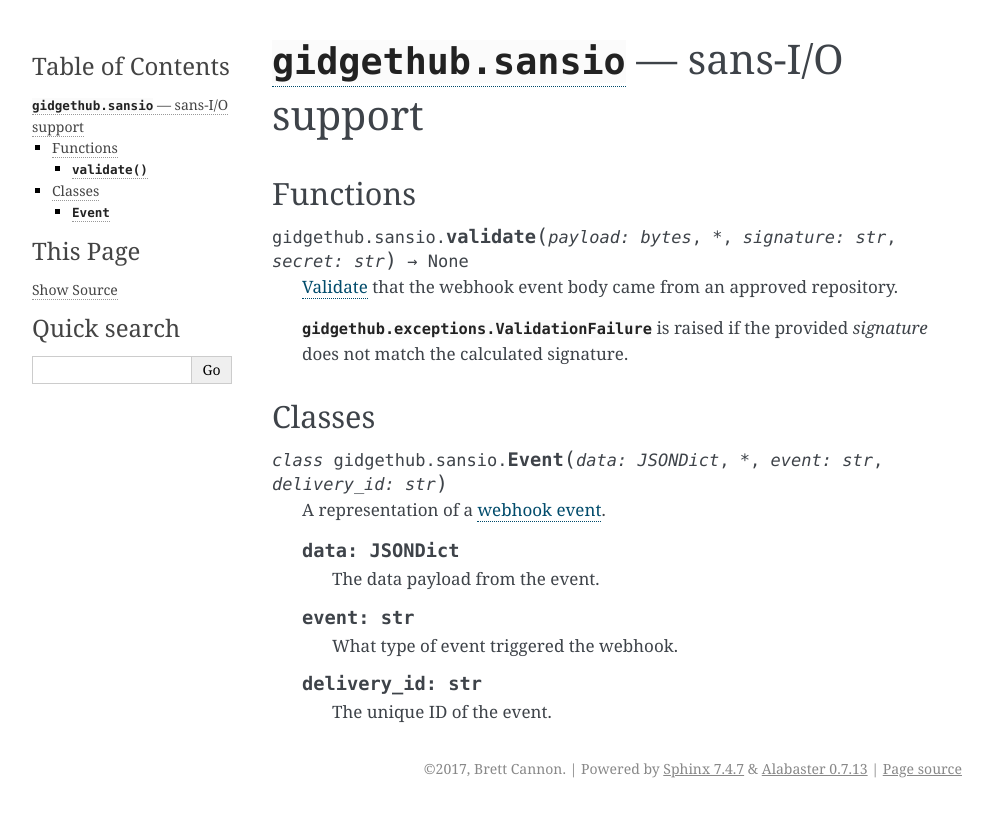
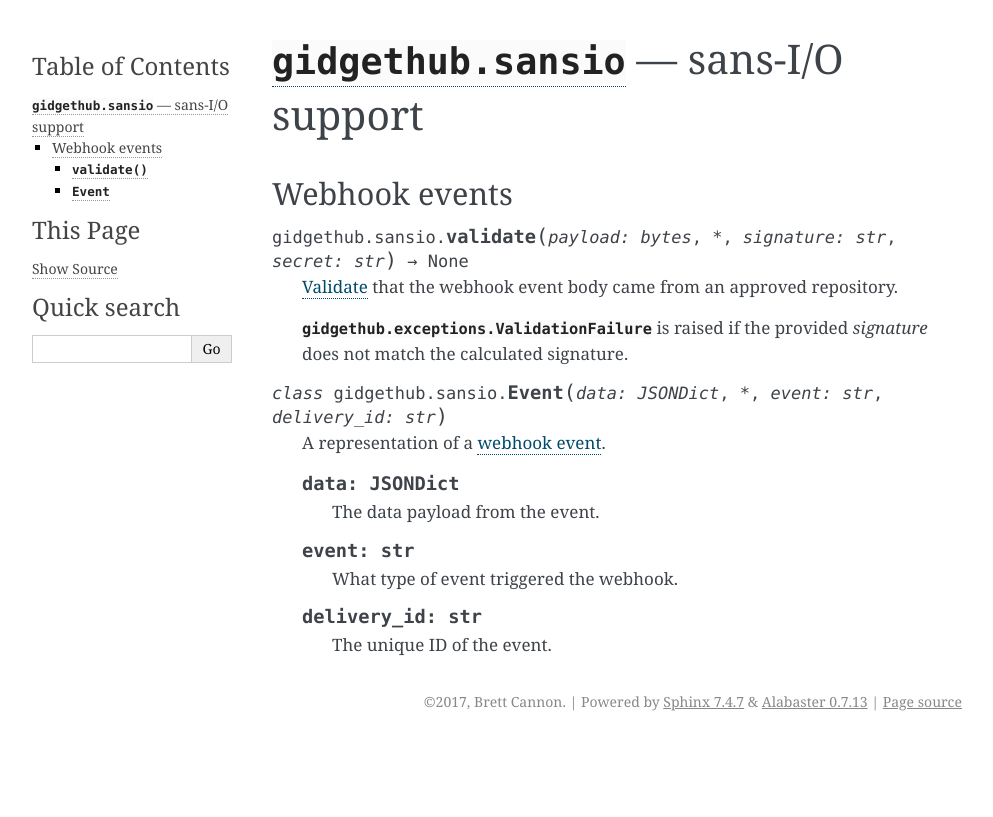
Before and after one commit to gidgethub/gidgethub, a Sphinx documentation site: the page built from docs/sansio.rst, in a window 1280 px wide. Shown: the top 817 px of the page, without its empty margins (148-1141 px from the left). Built offline with Sphinx 7.4.7, drawn with Linux system fonts in a browser that asks for light colours.

```diff
--- a/docs/sansio.rst
+++ b/docs/sansio.rst
@@ -4,8 +4,8 @@
 .. module:: gidgethub.sansio
 
 
-Functions
----------
+Webhook events
+--------------
 
 .. function:: validate(payload: bytes, *, signature: str, secret: str) -> None
 
@@ -15,9 +15,6 @@
    :exc:`gidgethub.exceptions.ValidationFailure` is raised if the provided
    *signature* does not match the calculated signature.
 
-
-Classes
--------
 
 .. class:: Event(data: JSONDict, *, event: str, delivery_id: str)
 
```
